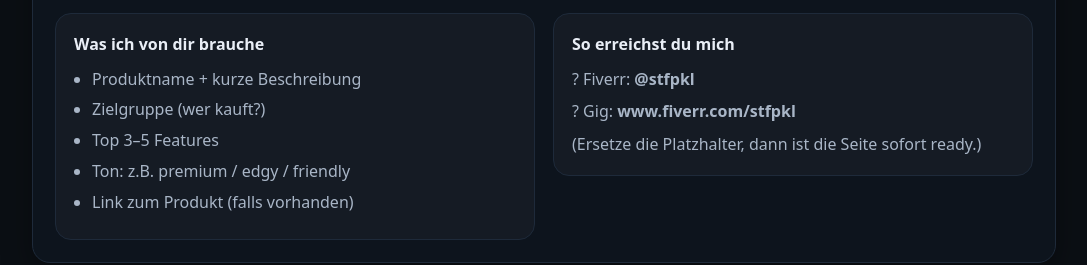
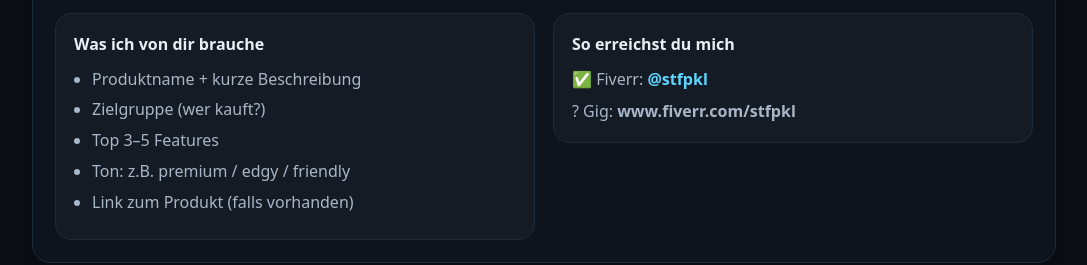
Before and after one commit to stfpkl/stfpkl.github.io, a plain HTML site: page index.html in a window 1280 px wide. Shown: the part 2578-2843 px from the top of the page, without its empty margins (96-1183 px from the left). Drawn offline with Linux system fonts and the light colour scheme.

Commit message:
Update index.html

```diff
--- a/index.html
+++ b/index.html
@@ -297,9 +297,15 @@
           <div class="col6">
             <div class="priceCard">
               <div class="priceName">So erreichst du mich</div>
-              <p class="muted" style="margin:10px 0 0">? Fiverr: <b>@stfpkl</b></p>
+              <p class="muted" style="margin:10px 0 0">
+✅ Fiverr:
+<a href="https://www.fiverr.com/stfpkl" target="_blank" style="color:#5dd6ff; text-decoration:none;">
+<b>@stfpkl</b>
+</a>
+</p>
+
               <p class="muted" style="margin:8px 0 0">? Gig: <b>www.fiverr.com/stfpkl</b></p>
-              <p class="muted" style="margin:8px 0 0">(Ersetze die Platzhalter, dann ist die Seite sofort ready.)</p>
+
             </div>
           </div>
         </div>
```
